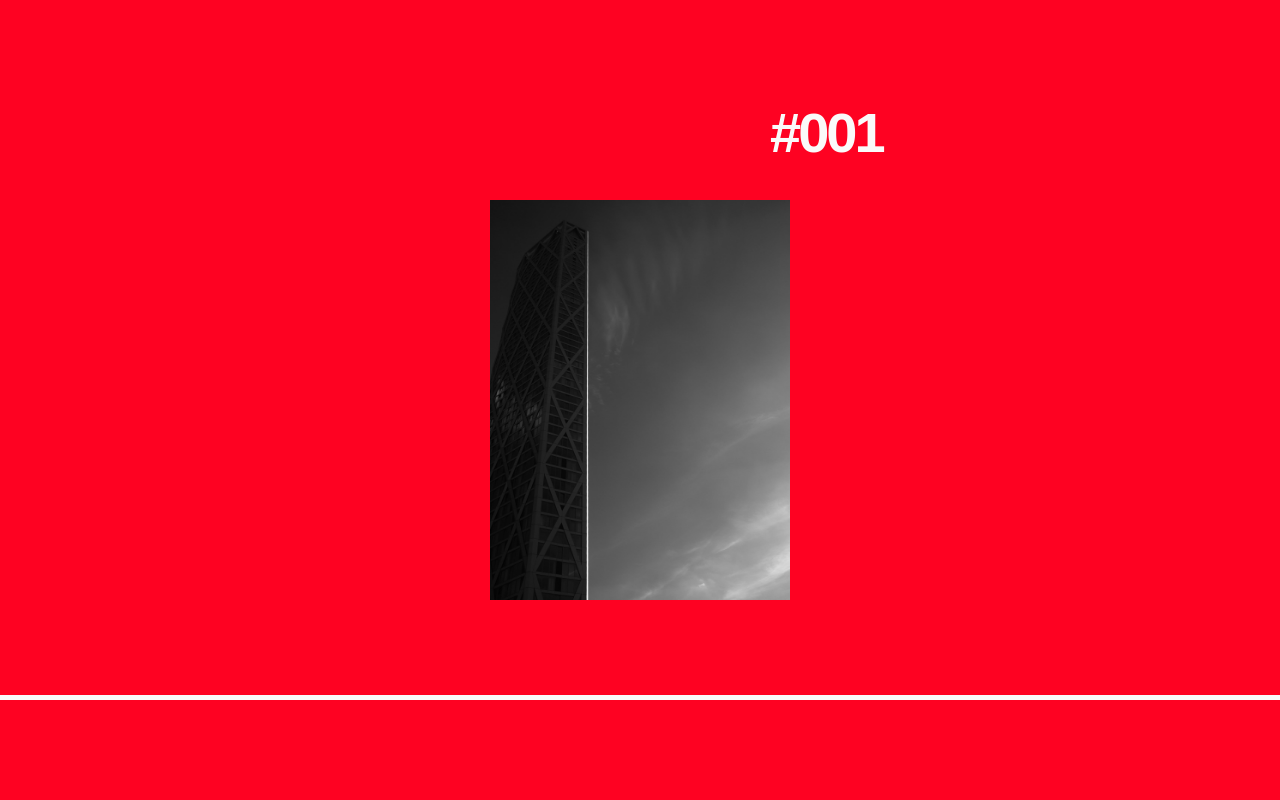
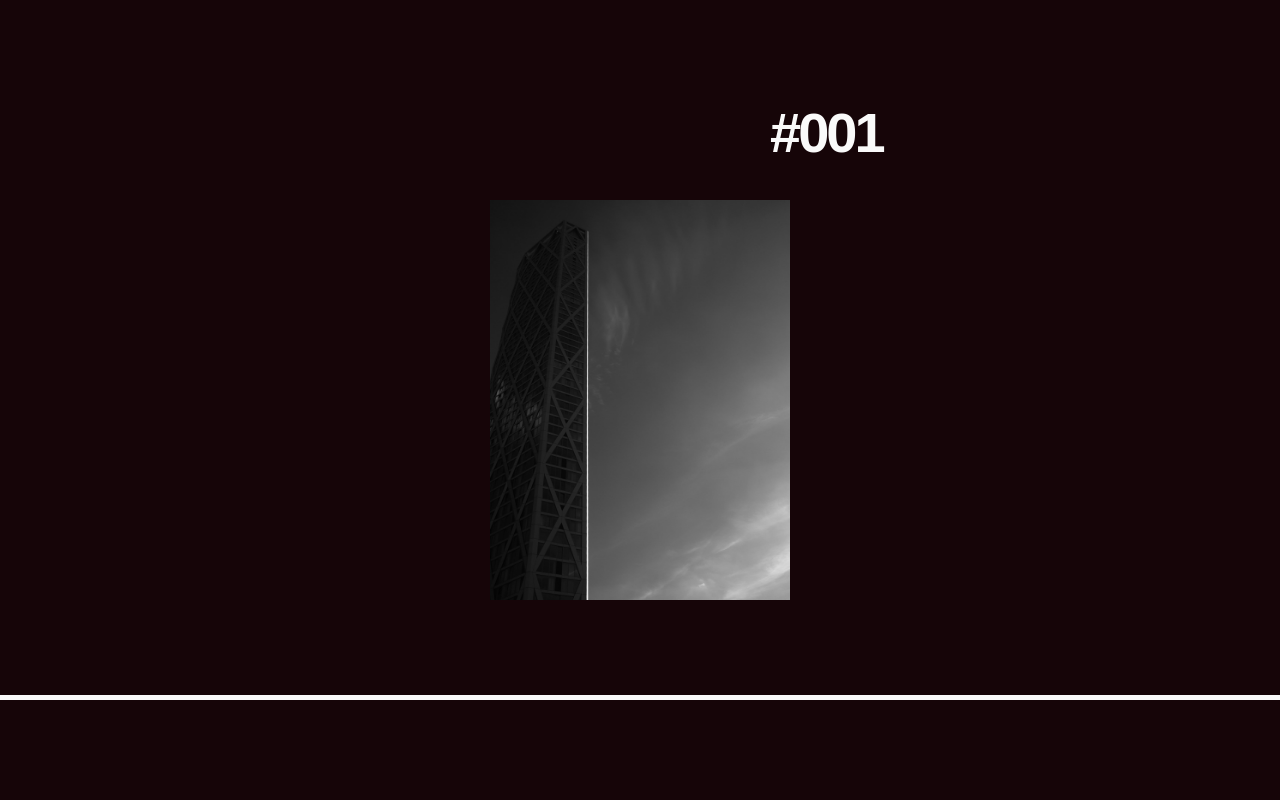
Before and after one commit to h-aburesha/my-next-website, a Next.js app: page /projects in a window 1280 px wide. Shown: the top 800 px of the page. Built offline with nearby package versions, Linux system fonts and the light colour scheme.

Commit message:
removed firebase on merge

```diff
--- a/pages/projects.tsx
+++ b/pages/projects.tsx
@@ -1,5 +1,5 @@
 // Photos from https://citizenofnowhe.re/lines-of-the-city
-import "../styles/Projects.module.css";
+
 import { useRef } from "react";
 import {
     motion,
--- a/styles/globals.css
+++ b/styles/globals.css
@@ -8,7 +8,7 @@ body {
     --dusk: #6600ff;
     --purple: #9900ff;
     --pink: #ff0066;
-    --red: #fe0222;
+    --red: #160508;
     --orange: #fd7702;
     --yellow: #ffbb00;
 
```
Also changed, not shown: styles/Projects.module.css (deleted).
